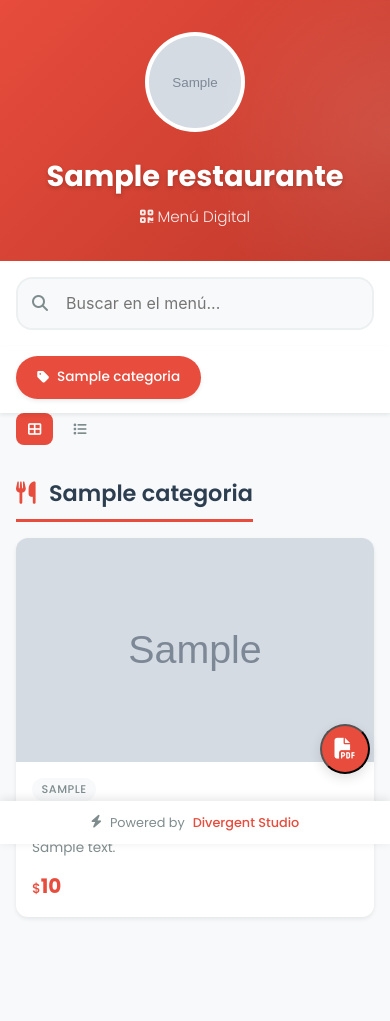
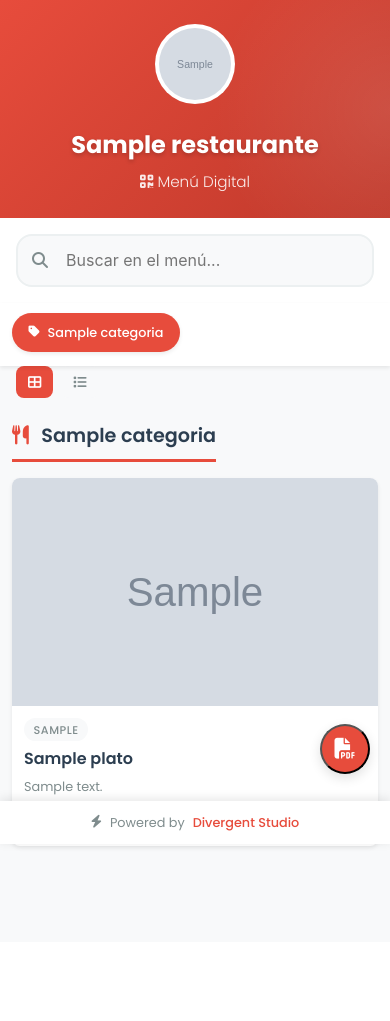
Before and after one commit to Jesus1025/MiMen-digital.cl, a Flask app: a page that uses mimenudigital/templates/menu_publico.html in a window 390 px wide. After the commit the page ends 850 px from the top, so only its background shows below. Run offline with Flask 3, Linux system fonts and the light colour scheme; the visitor is signed in with stand-in values (Sample User, id 1); tables that the repository leaves empty hold one stand-in row (values such as "Sample post"); grey boxes marked "Sample" are stand-in pictures; data that the repository does not hold is empty; some libraries are stand-ins or nearby versions.

Commit message:
asdsad
asdsad

```diff
--- a/mimenudigital/app_menu.py
+++ b/mimenudigital/app_menu.py
@@ -1120,7 +1120,7 @@ def ver_menu_publico(url_slug):
             cur.execute('''
                 SELECT c.id as categoria_id, c.nombre as categoria_nombre, c.icono as categoria_icono,
                        p.id as plato_id, p.nombre as plato_nombre, p.descripcion, p.precio,
-                       p.precio_oferta, p.imagen_url, p.etiquetas, p.es_nuevo, p.es_popular,
+                       p.precio_oferta, p.imagen_url, p.imagen_public_id, p.etiquetas, p.es_nuevo, p.es_popular,
                        p.es_vegetariano, p.es_vegano, p.es_sin_gluten, p.es_picante
                 FROM categorias c
                 LEFT JOIN platos p ON c.id = p.categoria_id AND p.activo = 1
@@ -1142,16 +1142,29 @@ def ver_menu_publico(url_slug):
                     }
 
                 if row['plato_id']:
+                    # Determinar URL de imagen - siempre usar imagen_url como fallback
+                    img_url = row['imagen_url']
+                    img_public_id = row.get('imagen_public_id')
+
+                    # Intentar generar URL optimizada, pero siempre caer a imagen_url si falla
+                    if img_public_id and CLOUDINARY_AVAILABLE and CLOUDINARY_CONFIGURED:
+                        generated_url = cloudinary_image_url(img_public_id, width=640)
+                        imagen_src = generated_url if generated_url else img_url
+                        imagen_srcset = cloudinary_srcset(img_public_id) if generated_url else None
+                    else:
+                        imagen_src = img_url
+                        imagen_srcset = None
+
                     plato = {
                         'id': row['plato_id'],
                         'nombre': row['plato_nombre'],
                         'descripcion': row['descripcion'],
                         'precio': float(row['precio'] or 0),
                         'precio_oferta': float(row['precio_oferta']) if row['precio_oferta'] else None,
-                        'imagen_url': row['imagen_url'],
-                        'imagen_public_id': row.get('imagen_public_id'),
-                        'imagen_src': (cloudinary_image_url(row.get('imagen_public_id'), width=640) if row.get('imagen_public_id') and CLOUDINARY_AVAILABLE else row['imagen_url']),
-                        'imagen_srcset': (cloudinary_srcset(row.get('imagen_public_id')) if row.get('imagen_public_id') and CLOUDINARY_AVAILABLE else None),
+                        'imagen_url': img_url,
+                        'imagen_public_id': img_public_id,
+                        'imagen_src': imagen_src,
+                        'imagen_srcset': imagen_srcset,
                         'etiquetas': row['etiquetas'].split(',') if row['etiquetas'] else [],
                         'es_nuevo': row['es_nuevo'],
                         'es_popular': row['es_popular'],
@@ -1949,11 +1962,16 @@ def api_platos():
                 # Enriquecer con URLs responsivas si tenemos imagen_public_id
                 for r in rows:
                     pid = r.get('imagen_public_id')
-                    if pid and CLOUDINARY_AVAILABLE:
-                        r['imagen_src'] = cloudinary_image_url(pid, width=640)
-                        r['imagen_srcset'] = cloudinary_srcset(pid)
+                    img_url = r.get('imagen_url')
+
+                    # Intentar generar URL optimizada con Cloudinary
+                    if pid and CLOUDINARY_AVAILABLE and CLOUDINARY_CONFIGURED:
+                        generated_url = cloudinary_image_url(pid, width=640)
+                        r['imagen_src'] = generated_url if generated_url else img_url
+                        r['imagen_srcset'] = cloudinary_srcset(pid) if generated_url else None
                     else:
-                        r['imagen_src'] = r.get('imagen_url')
+                        # Usar la URL directa guardada en la base de datos
+                        r['imagen_src'] = img_url
                         r['imagen_srcset'] = None
                 return jsonify(rows)
 
--- a/mimenudigital/templates/menu_publico.html
+++ b/mimenudigital/templates/menu_publico.html
@@ -688,6 +688,85 @@
 
             body {
                 padding-bottom: 0;
+            }
+        }
+
+        /* ============================================
+           MEJORAS MÓVILES ADICIONALES
+           ============================================ */
+        @media (max-width: 480px) {
+            .restaurant-header {
+                padding: 1.5rem 1rem;
+            }
+
+            .restaurant-name {
+                font-size: 1.5rem;
+            }
+
+            .restaurant-logo {
+                width: 80px;
+                height: 80px;
+            }
+
+            .category-nav-inner {
+                gap: 0.4rem;
+                padding: 0 0.75rem;
+            }
+
+            .category-pill {
+                padding: 0.5rem 0.9rem;
+                font-size: 0.8rem;
+            }
+
+            .menu-section {
+                padding: 1rem 0.75rem;
+            }
+
+            .category-title {
+                font-size: 1.2rem;
+            }
+
+            .dish-card {
+                border-radius: var(--radius-sm);
+            }
+
+            .dish-content {
+                padding: 0.75rem;
+            }
+
+            .dish-name {
+                font-size: 1rem;
+            }
+
+            .dish-price {
+                font-size: 1.1rem;
+            }
+
+            .dish-description {
+                font-size: 0.8rem;
+            }
+
+            .search-input {
+                font-size: 16px; /* Evita zoom en iOS */
+            }
+        }
+
+        @media (max-width: 360px) {
+            .restaurant-name {
+                font-size: 1.3rem;
+            }
+
+            .category-pill {
+                padding: 0.4rem 0.7rem;
+                font-size: 0.75rem;
+            }
+
+            .dish-name {
+                font-size: 0.95rem;
+            }
+
+            .dish-price {
+                font-size: 1rem;
             }
         }
     </style>
```
Also changed, not shown: mimenudigital/templates/gestion/platos.html (+83 -0 lines).
